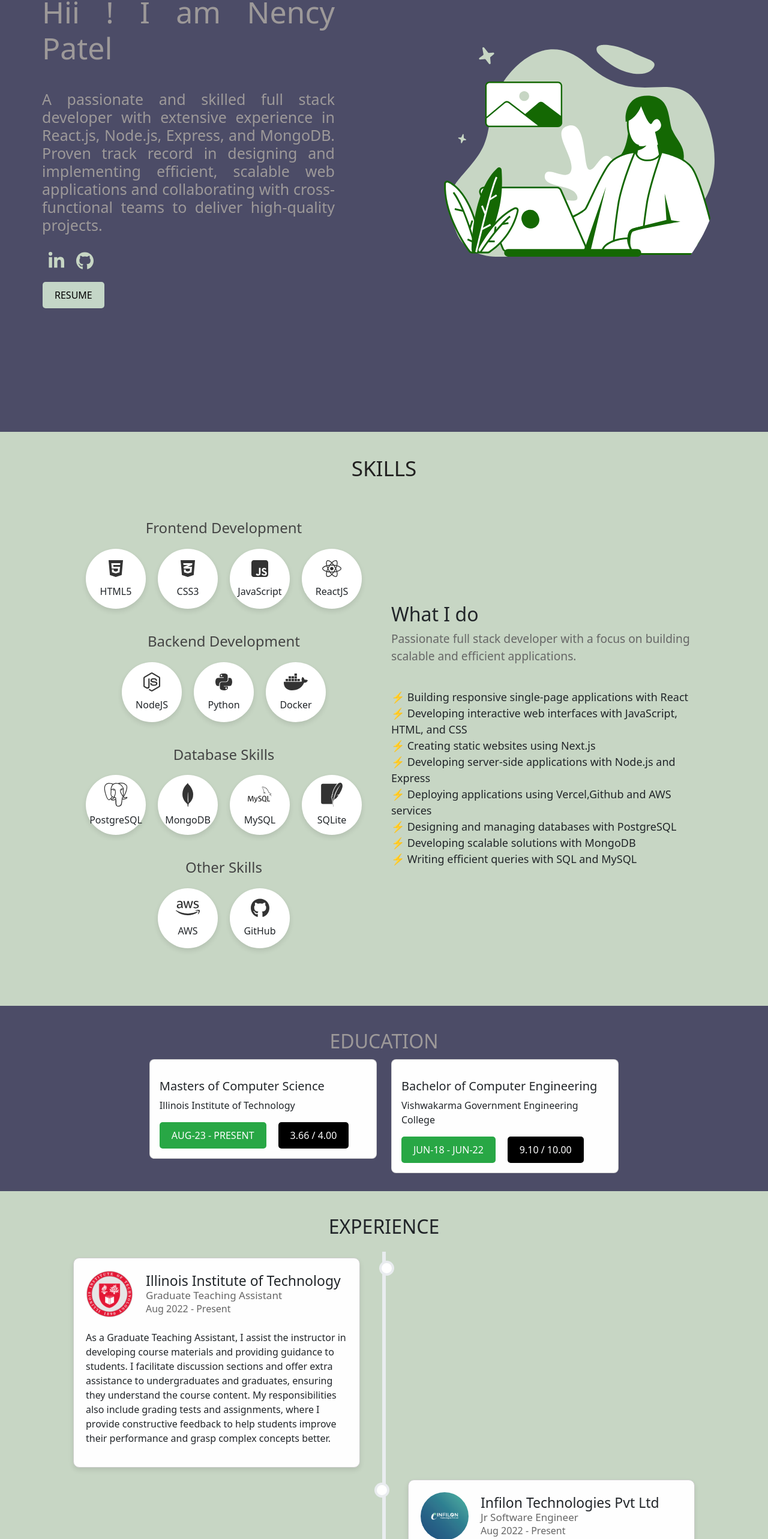
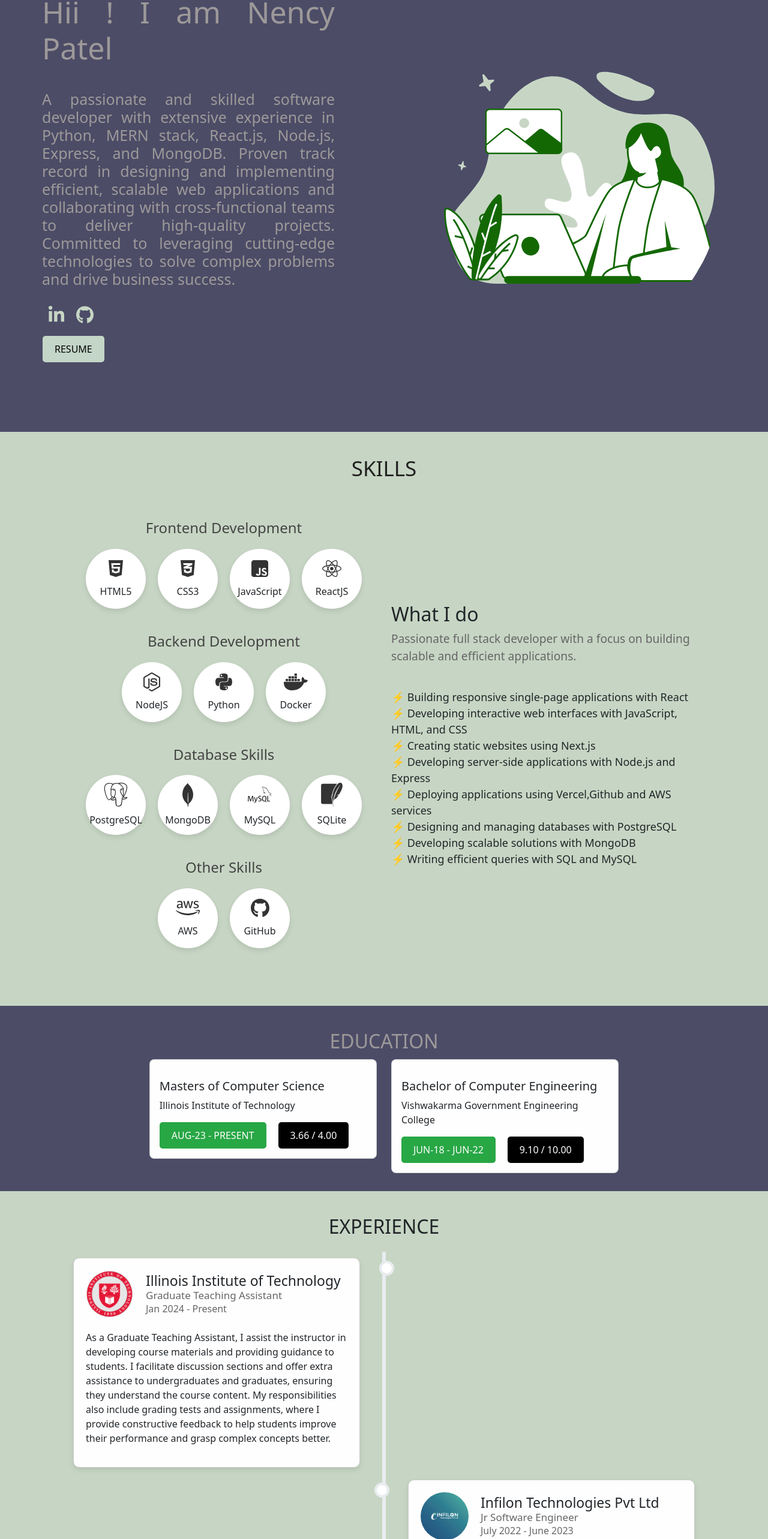
Before and after one commit to nenncy/portfolio, a React (Create React App) app: page / in a window 1280 px wide. Shown: the part 170-2736 px from the top of the page at 60% size. Built offline with nearby package versions, Linux system fonts and the light colour scheme.

Commit message:
footer responsive done

```diff
--- a/src/components/Styles/education.css
+++ b/src/components/Styles/education.css
@@ -78,7 +78,7 @@
 
   .edurow {
       display: flex;
-      flex-direction: row;
+      flex-direction: column;
       flex-wrap: wrap;
       align-content: center;
       justify-content: space-between;
@@ -90,3 +90,20 @@
       margin-bottom: 10px;
   }
 }
+
+/* Additional responsive design for very small screens */
+@media screen and (max-width: 480px) {
+  .educationcard.card {
+      max-width: 90%;
+  }
+
+  h2.educationname {
+      font-size: 24px;
+  }
+
+  button.statusbtn.btn.btn-primary,
+  button.gpabtn.btn.btn-primary {
+      margin-bottom: 10px;
+      width: 100%;
+  }
+}
--- a/src/components/Styles/footer.css
+++ b/src/components/Styles/footer.css
@@ -1,8 +1,7 @@
+.footer {
+    background: linear-gradient(135deg, #c7d6c4, #4c4c67);
+}
 
-.footer{
-    background: linear-gradient(135deg, #c7d6c4, #4c4c67);
-
-}
 .footer-container {
     display: flex;
     justify-content: space-between;
@@ -10,10 +9,18 @@
     padding: 40px;
     background: unset;
     color: black;
+    flex-wrap: wrap;
+}
+p.sayhello {
+    text-transform: uppercase;
+    color: #574e4e;
+    /* text-decoration: underline; */
 }
 
 .footer-content {
     max-width: 600px;
+    flex: 1 1 100%;
+    margin-bottom: 20px;
 }
 
 .footer-content h2 {
@@ -54,11 +61,39 @@
 
 .footer-image-container {
     flex-shrink: 0;
+    text-align: center;
 }
 
 .footer-image {
     width: 190px;
     height: 190px;
     border-radius: 50%;
-    /* border: 5px solid #ffeb3b; */
 }
+
+/* Responsive design for smaller screens */
+@media screen and (max-width: 768px) {
+    .footer-container {
+        flex-direction: column;
+        align-items: center;
+        text-align: center;
+        padding: 20px;
+    }
+
+    .footer-content {
+        max-width: 100%;
+        margin-bottom: 20px;
+    }
+
+
+    .footer-image-container {
+        margin-top: 20px;
+    }
+
+    .footer-location {
+        justify-content: center;
+    }
+
+    .footer-social-icons {
+        justify-content: center;
+    }
+}
--- a/src/components/experience.js
+++ b/src/components/experience.js
@@ -14,46 +14,47 @@
     {
       company: "Illinois Institute of Technology",
       role: "Graduate Teaching Assistant",
-      dates: "Aug 2022 - Present",
+      dates: "Jan 2024 - Present",
       description: `As a Graduate Teaching Assistant, I assist the instructor in developing course materials and providing guidance to students. I facilitate discussion sections and offer extra assistance to undergraduates and graduates, ensuring they understand the course content. My responsibilities also include grading tests and assignments, where I provide constructive feedback to help students improve their performance and grasp complex concepts better.`,
       logo: `${iit}`,
     },
     {
       company: "Infilon Technologies Pvt Ltd",
       role: "Jr Software Engineer",
-      dates: "Aug 2022 - Present",
+      dates: "July 2022 - June 2023",
       description: `During my tenure as a Jr Software Engineer, I played a key role in analyzing, designing, and developing websites and modifying existing applications. I was responsible for creating UI mockups, managing Redux stored data, and integrating third-party React libraries. I deployed backend solutions using the MERN stack, providing accessible Restful APIs. I also designed APIs for admin panels, time management software, and e-commerce applications, significantly improving the user experience. My efforts in enhancing software development processes led to increased project effectiveness and productivity.`,
-      logo:`${infilon}`
+      logo: `${infilon}`
     },
     {
       company: "Esmsys Pvt Ltd",
       role: "Node Js Developer",
-      dates: "Aug 2022 - Present",
+      dates: "Jan 2022 - June 2022",
       description: `As a Node Js Developer, I handled backend development and upgrades for existing software applications. I developed scalable and efficient server-side applications using NodeJS and Express frameworks, ensuring a fast and responsive user experience. I collaborated closely with front-end developers to fix coding issues and ensure proper database communication. Additionally, I designed and implemented security measures to protect sensitive data and prevent unauthorized access.`,
       logo: `${esmsys}`
     },
     {
       company: "Pruthatek",
       role: "Full Stack Developer Intern",
-      dates: "Aug 2022 - Present",
+      dates: "July 2021 - Oct 2021",
       description: `I crafted backends for diverse web apps, APIs, and WebSockets in e-commerce, podcasts, and property management. Managed server upkeep, deployments on Linux, Heroku, and AWS S3. Implemented PyTest for automated unit and integration testing, slashing 4 hours of manual testing each sprint, fortifying a dependable and flawless code foundation.`,
       logo: `${pruthatek}`
     },
     {
       company: "The Sparks Foundation",
       role: "Data Science & Analytics Intern",
-      dates: "Aug 2022 - Present",
+      dates: "Sep 2020 - Oct 2020",
       description: `As a Data Science & Analytics Intern, I collected and analyzed data from various sources to identify trends and patterns. I created data visualizations and reports to communicate insights and findings effectively. My assignments included machine learning and data analysis tasks for data modeling and statistical analysis, which assisted in decision-making processes and provided valuable business insights.`,
       logo: `${sparks}`
     },
     {
       company: "Infolabz",
       role: "IoT Intern",
-      dates: "Aug 2022 - Present",
+      dates: "May 2021 - June 2021",
       description: `During my two-month IoT internship at Infolabz, I worked on developing and integrating IoT solutions for various applications. I was involved in designing and implementing IoT systems, including sensor data collection, processing, and visualization. I collaborated with the team to ensure seamless connectivity and functionality of IoT devices, contributing to innovative projects that leveraged IoT technology to solve real-world problems. This experience enhanced my understanding of IoT frameworks and technologies, preparing me for future challenges in the field.`,
       logo: `${infolabz}`
     },
   ];
+
 
   return (
     <div className="experiencebg">
--- a/src/components/footer.js
+++ b/src/components/footer.js
@@ -10,12 +10,11 @@
         <div className="footer-container">
           <div className="footer-content">
             <h2>Reach Out to me!</h2>
-            <p>
-              DISCUSS A PROJECT OR JUST WANT TO SAY HI? MY INBOX IS OPEN FOR ALL
+            <p className="sayhello">
+            Got a project in mind or just want to say hello? My inbox is always open!
             </p>
             <p>
-              Full Stack Developer | Python | MERN | React.js - Crafting
-              Seamless Tech Solutions for Businesses
+            As a Software Developer with a passion for Python, MERN, and React.js, I specialize in crafting seamless tech solutions that drive business success. Let's turn your innovative ideas into reality!
             </p>
             <div className="footer-location">
               <span className="location-icon">📍</span>
--- a/src/components/main.js
+++ b/src/components/main.js
@@ -46,11 +46,7 @@
                 </h1>
                 <ScrollAnimation animateIn='fadeIn'>
                 <h1 className="myinfo">
-                  A passionate and skilled full stack developer with extensive
-                  experience in React.js, Node.js, Express, and MongoDB. Proven
-                  track record in designing and implementing efficient, scalable
-                  web applications and collaborating with cross-functional teams
-                  to deliver high-quality projects.
+                A passionate and skilled software developer with extensive experience in Python, MERN stack, React.js, Node.js, Express, and MongoDB. Proven track record in designing and implementing efficient, scalable web applications and collaborating with cross-functional teams to deliver high-quality projects. Committed to leveraging cutting-edge technologies to solve complex problems and drive business success.
                 </h1>
 
                 <div className="social-media">
```
